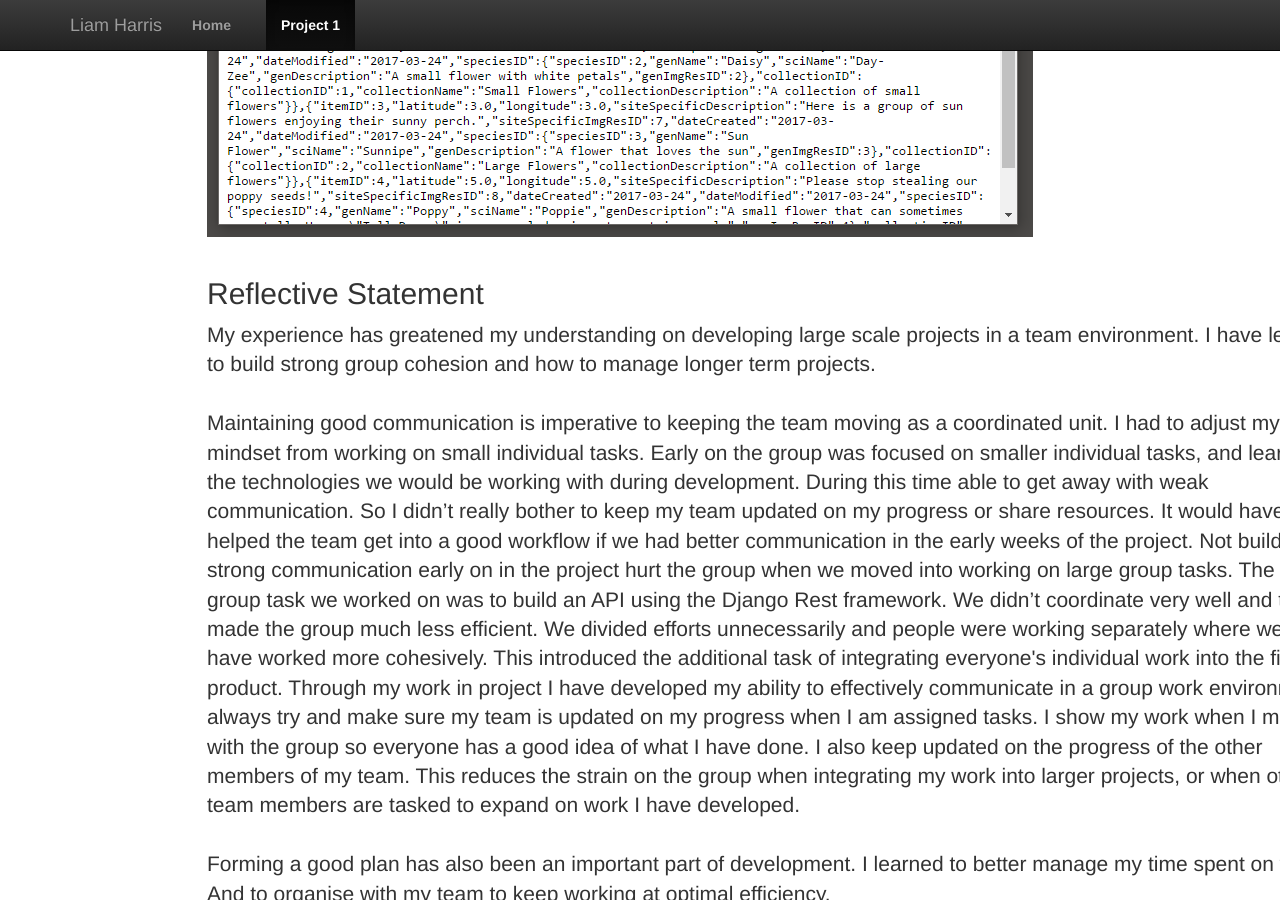
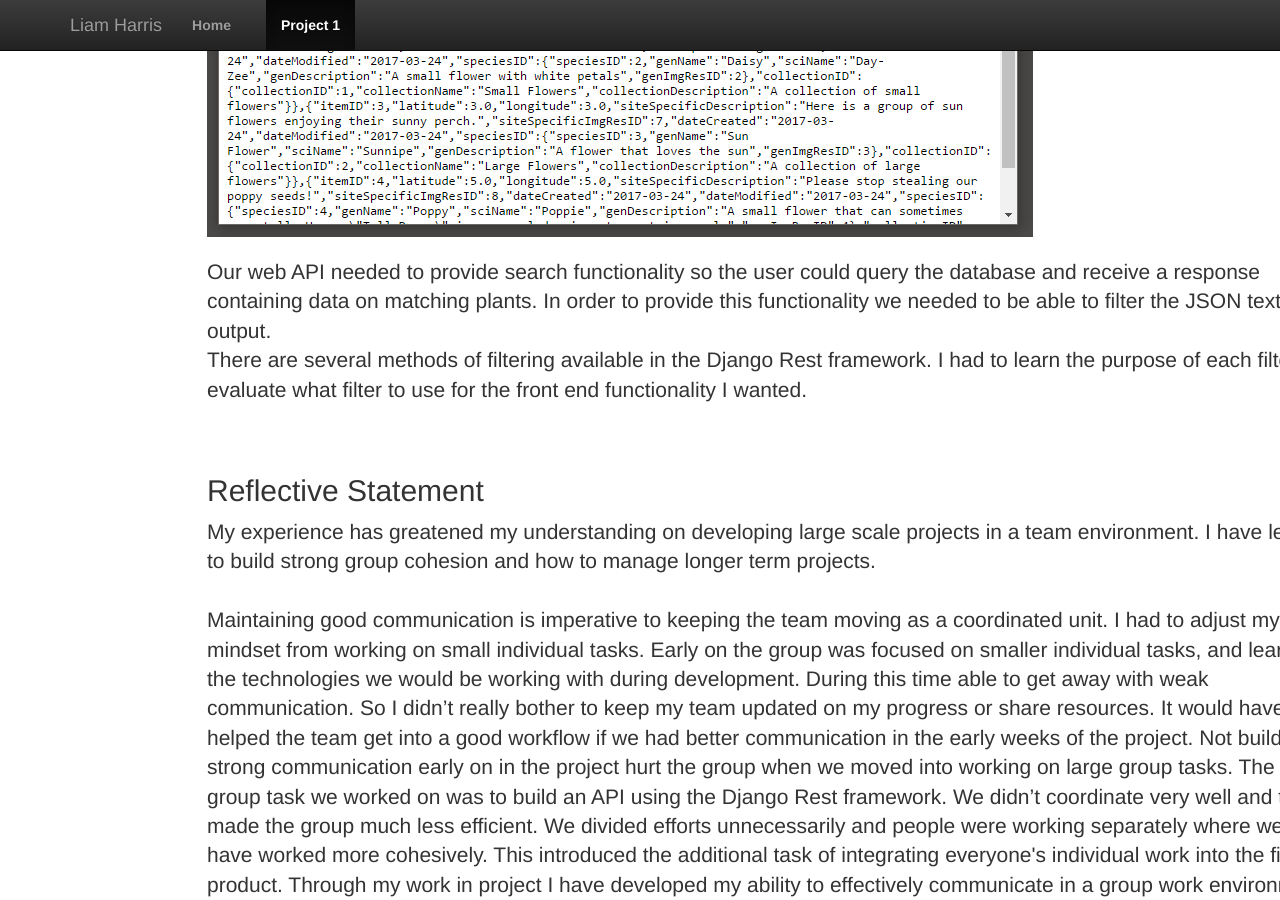
Before and after one commit to harrl7/harrl7.github.io, a Jekyll site: the page built from project1/index.html, in a window 1280 px wide and 900 px high, scrolled down 4387 px. Built offline with Jekyll 4.4.1, drawn with Linux system fonts in a browser that asks for light colours.

Commit message:
Update index.html

```diff
--- a/project1/index.html
+++ b/project1/index.html
@@ -90,22 +90,29 @@ Using the Django Rest Framework, we built a web API to deliver data from the bot
 
 	<p>The data is stored as model classes. Our application stored the data of individual plants in the Item class.</p>
 	<img src="/assets/img/model.PNG">
+	<br><br>
 
-	<br><br>
 	<p>The serializer class converts the model from it's python class to a JSON string</p>
 	<img src="/assets/img/serializer.PNG">
+	<br><br>
 
-	<br><br>
 	<p>A view uses the model and the serializer to form a webpage for the user</p>
 	<img src="/assets/img/itemList.PNG">
+	<br><br>
 
-	<br><br>
 	<p>The views are mapped onto urls in the urls python file</p>
 	<img src="/assets/img/url.PNG">
+	<br><br>
 
-	<br><br>
 	<p>The user can send a url request to get data from the web server</p>
 	<img src="/assets/img/json.PNG">
+	<br><br>
+
+	<p>
+	   Our web API needed to provide search functionality so the user could query the database and receive a response containing data on matching plants. In order to provide this functionality we needed to be able to filter the JSON text output.
+		<br>
+		There are several methods of filtering available in the Django Rest framework. I had to learn the purpose of each filter and evaluate what filter to use for the front end functionality I wanted.
+   	</p>
 
 
 	<br><br>
```
